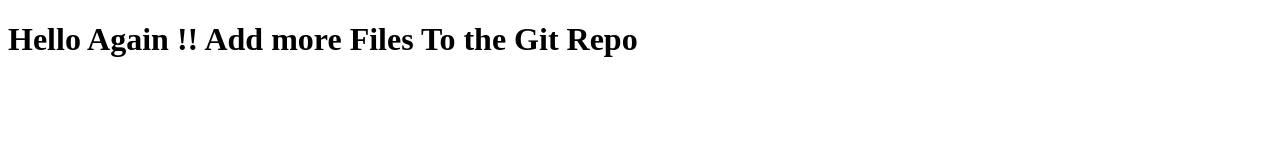
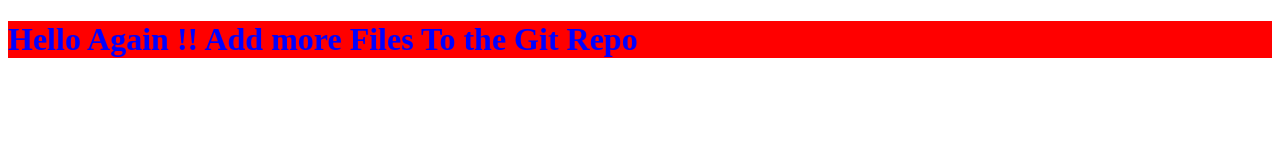
Before and after one commit to AhmedElgizawy95/GitTaskNewRepoPullTest, a plain HTML site: page index3.html in a window 1280 px wide. Drawn offline with Linux system fonts and the light colour scheme.

Commit message:
index3.html Added css

```diff
--- a/index3.html
+++ b/index3.html
@@ -1,7 +1,7 @@
 <!DOCTYPE html>
 <html>
     <body>
-        <h1>
+        <h1 style="color: blue; background-color: red;">
             Hello Again !!
             Add more Files To the Git Repo
         </h1>
```
